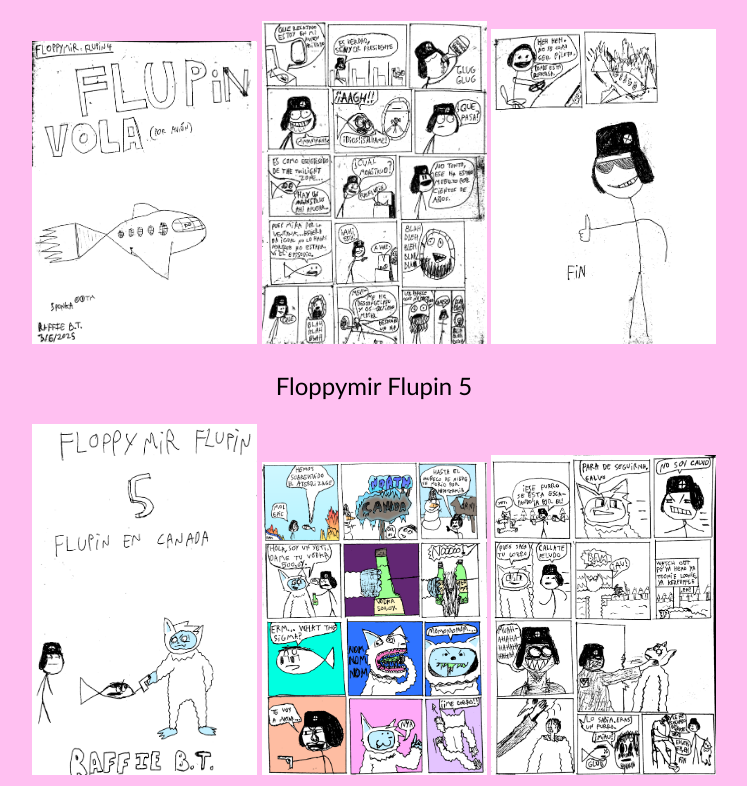
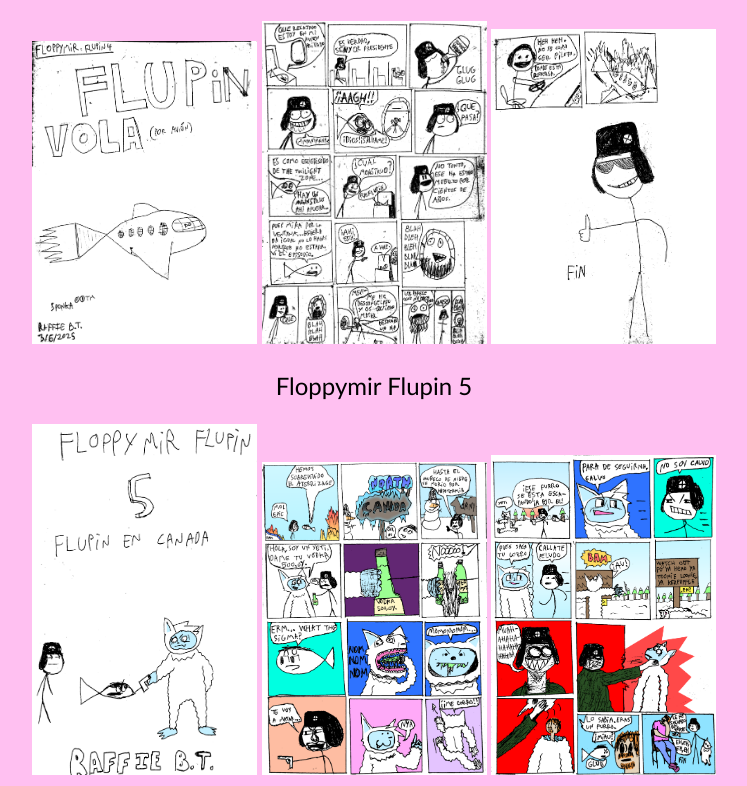
Before and after one commit to Raffiepro/SponkaComix, a plain HTML site: page index.html in a window 1280 px wide. Shown: the part 1797-2583 px from the top of the page, without its empty margins (266-1013 px from the left). Drawn offline with Linux system fonts and the light colour scheme.

Commit message:
Update index.html

```diff
--- a/index.html
+++ b/index.html
@@ -36,7 +36,7 @@
     <div>
         <a href="FloppymirFlupin5 1C.png"><img class=".page" width=225px src="FloppymirFlupin5 1C.png"></a>
         <a href="FloppymirFlupin5 2C.png"><img class=".page" width=225px src="FloppymirFlupin5 2C.png"></a>
-        <a href="FloppymirFlupin5 3C.png"><img class=".page" width=225px src="FloppymirFlupin5 3.png"></a>
+        <a href="FloppymirFlupin5 3C.png"><img class=".page" width=225px src="FloppymirFlupin5 3C.png"></a>
     </div>
 
 </body>
```
